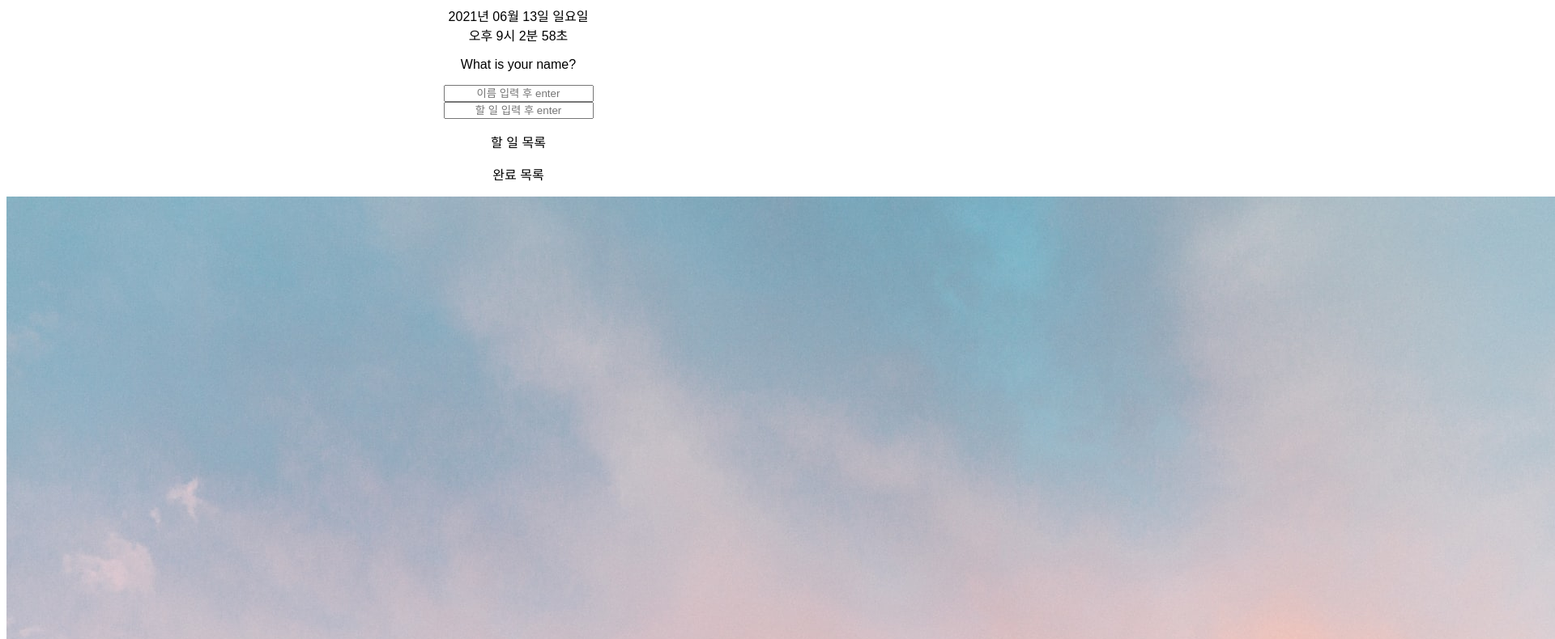
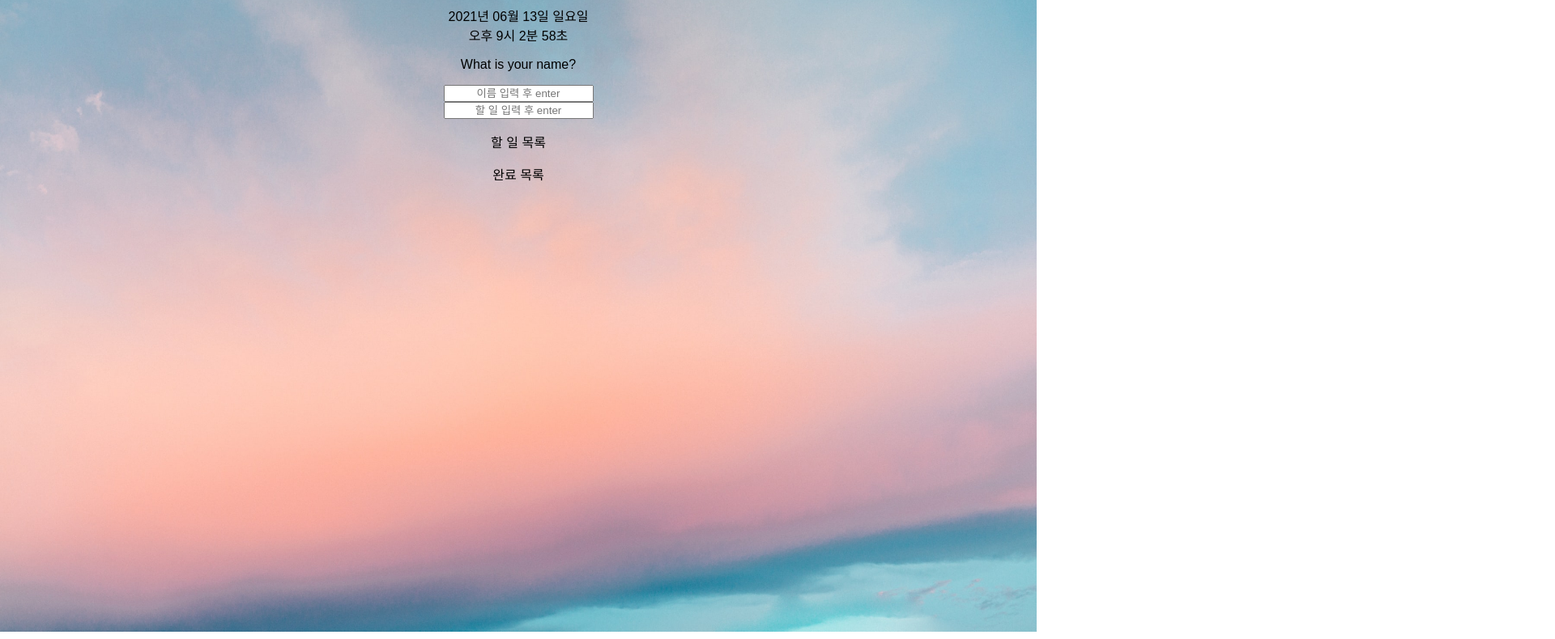
Before and after one commit to qp-yeonji-kim/21.06.13-To_do_List_Page, a plain HTML site: page index.html in a window 1280 px wide. Shown: the part 73-863 px from the top of the page at 81% size, 1920 px wide, since content can reach past the window. Drawn offline with Linux system fonts and the light colour scheme.

Commit message:
style-배경이미지 위치 수정

```diff
--- a/bg.js
+++ b/bg.js
@@ -4,6 +4,7 @@ const IMG_NUMBER = 3;
 
 function paintImage(imgNumber){
 	const image = new Image();
+  image.classList.add('bgImg');
 	image.src = `images/${imgNumber + 1}.jpg`;
 	body.appendChild(image);
 }
--- a/index.html
+++ b/index.html
@@ -25,8 +25,8 @@
   <span class="js-weather"></span>
   <script src="greeting.js"></script>
   <script src="todolist.js"></script>
+	<script src="weather.js"></script>
   <script src="bg.js"></script>
-	<script src="weather.js"></script>
 </body>
 <!-- 좀 더 시멘틱하게 구조를 짤 수 있으면 좋겠다. -->
 
--- a/style.css
+++ b/style.css
@@ -31,3 +31,11 @@ li{
 .clicked {
   color: #7f8c8d;
 }
+
+.bgImg{
+  z-index: -10;
+  position: absolute;
+  width: 100%;
+  left: 0;
+  top: 0;
+}
--- a/todolist.js
+++ b/todolist.js
@@ -68,7 +68,6 @@ function writeToDo(toDo) {
   li.appendChild(delBtn);
   li.id = newId;
   toDoList.appendChild(li);
-  /* 아니 이렇게 해서 li에 span이랑 btn이 누적되고 생성된다는게 되게 신기하네? */
   PENDING.push(toDoObj);
   saveDo();
 }
```
